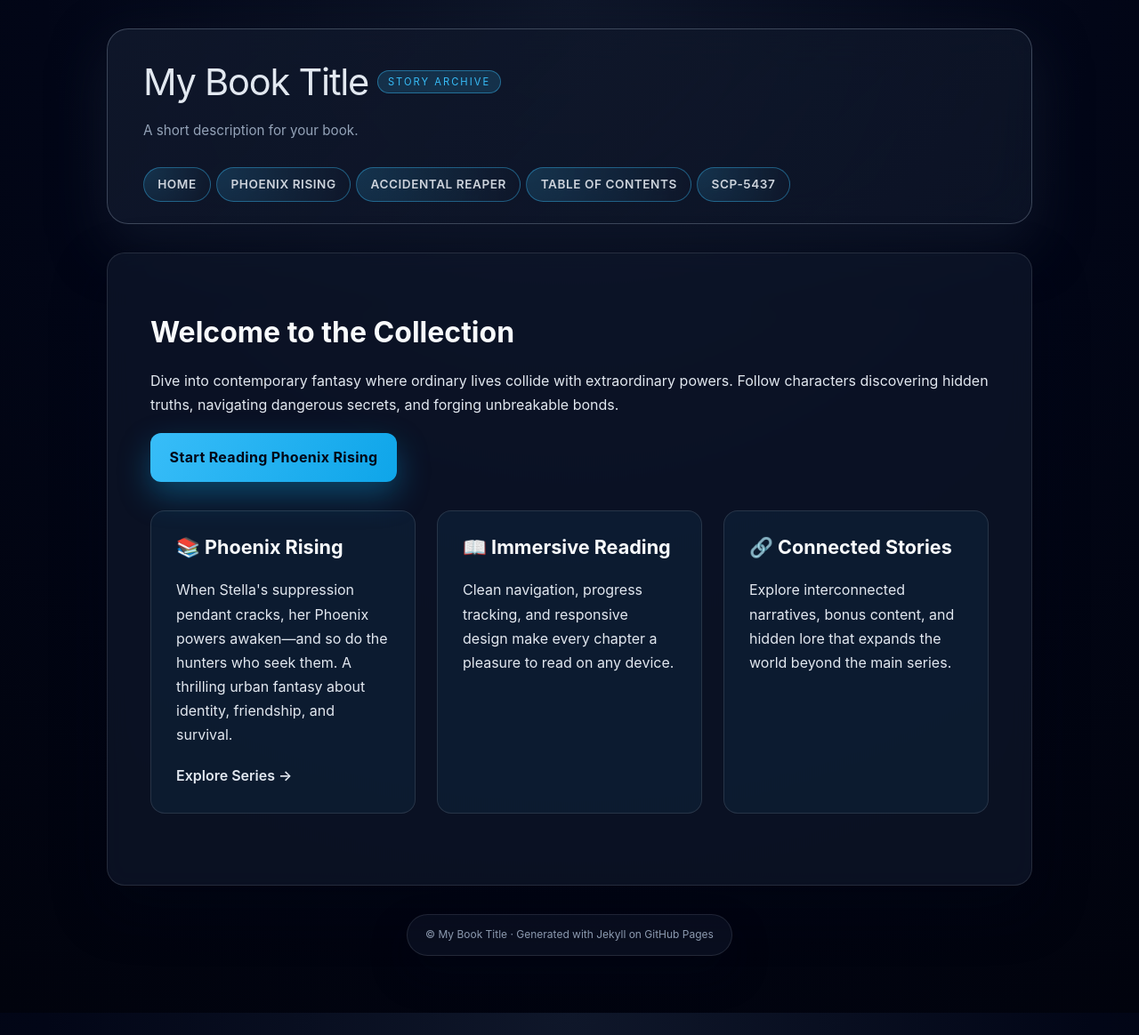
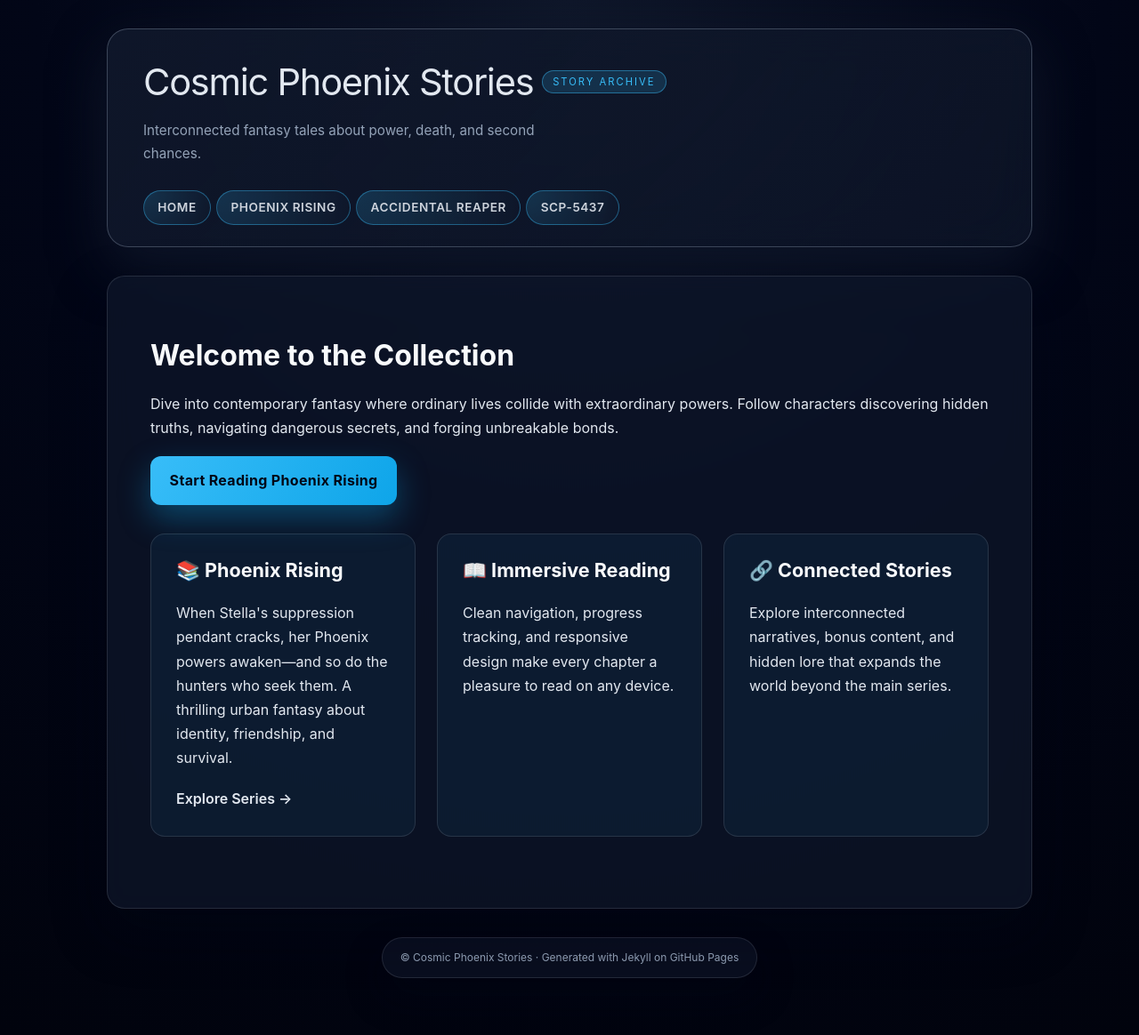
Before and after one commit to CosmicPhoenix171/Books, a Jekyll site: the page built from index.md, in a window 1280 px wide. Shown: the whole page at 89% size. Built offline with Jekyll 4.4.1, drawn with Linux system fonts in a browser that asks for light colours.

Commit message:
Update site title and description in configuration; remove Table of Contents link from navigation

```diff
--- a/_config.yml
+++ b/_config.yml
@@ -1,5 +1,5 @@
-title: "My Book Title"
-description: "A short description for your book."
+title: "Cosmic Phoenix Stories"
+description: "Interconnected fantasy tales about power, death, and second chances."
 url: "https://cosmicphoenix171.github.io"
 baseurl: "/Books"
 markdown: kramdown
--- a/_layouts/default.html
+++ b/_layouts/default.html
@@ -318,7 +318,6 @@
           <a href="{{ '/' | relative_url }}">Home</a>
           <a href="{{ '/phoenix-rising/' | relative_url }}">Phoenix Rising</a>
           <a href="{{ '/accidental-reaper/' | relative_url }}">Accidental Reaper</a>
-          <a href="{{ '/table-of-contents/' | relative_url }}">Table of Contents</a>
           <a href="{{ '/scp-5437/' | relative_url }}">SCP-5437</a>
         </nav>
       </div>
```
